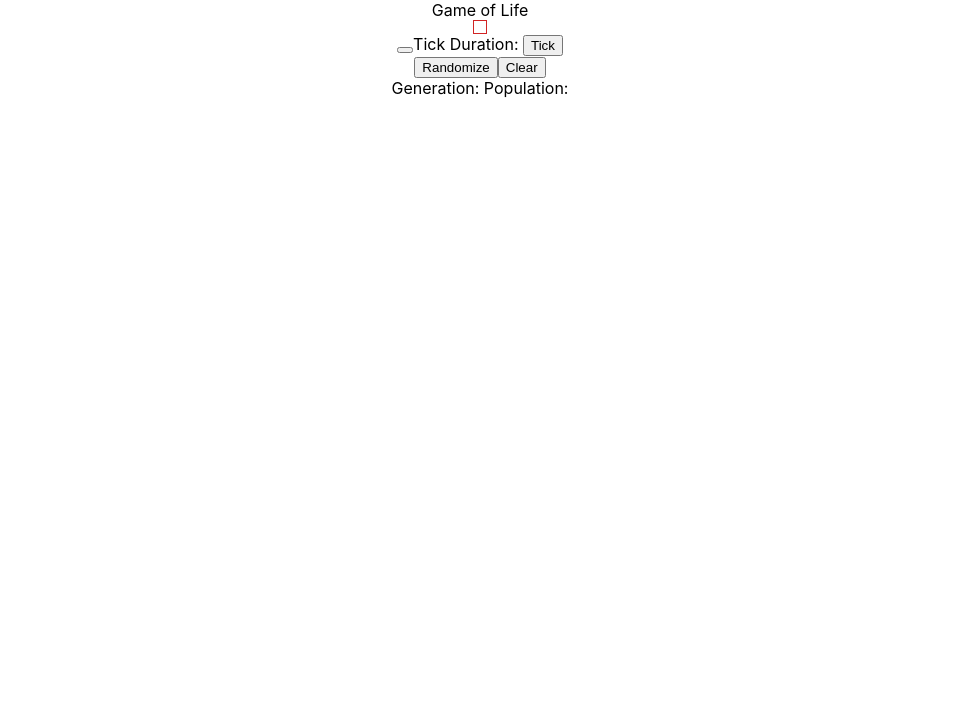
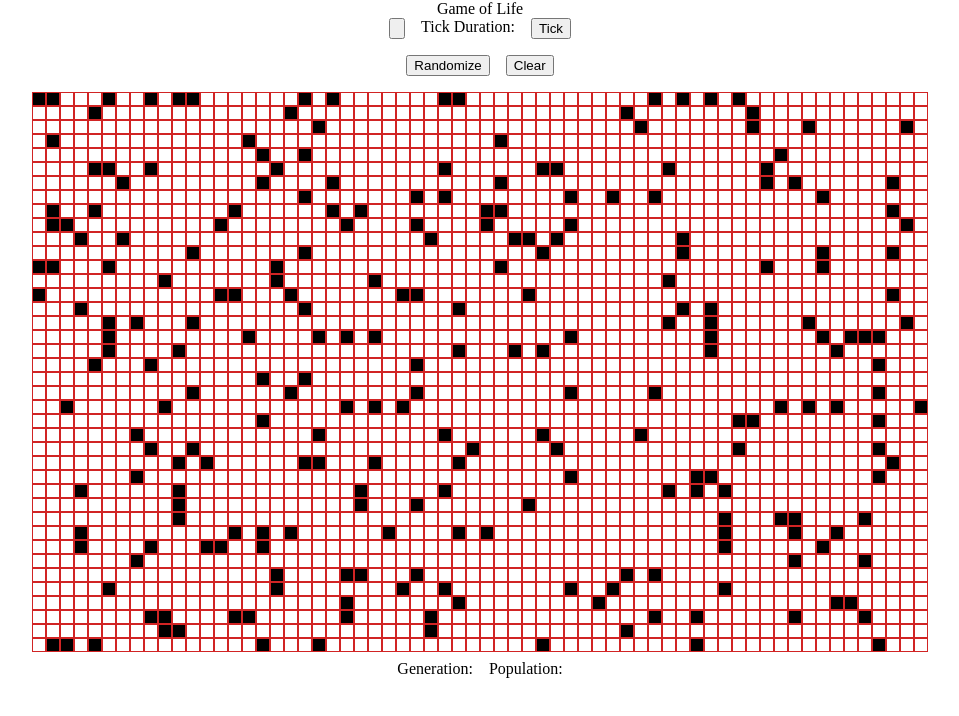
Before and after one commit to gmgower/GameOfLife, a React (Create React App) app: page / in a window 1280 px wide. Shown: the top 716 px of the page, without its empty margins (160-1119 px from the left). Built offline with nearby package versions, Linux system fonts and the light colour scheme.

Commit message:
Render grid of World on page.

```diff
--- a/src/App.css
+++ b/src/App.css
@@ -2,37 +2,28 @@
   text-align: center;
 }
 
-.App-logo {
-  height: 40vmin;
-  pointer-events: none;
+.controls {
+  margin-bottom: 1rem;
+  display: flex;
+  flex-direction: row;
+  justify-content: center;
 }
 
-@media (prefers-reduced-motion: no-preference) {
-  .App-logo {
-    animation: App-logo-spin infinite 20s linear;
-  }
+.controls *:not(:first-child) {
+  margin-left: 1rem;
 }
 
-.App-header {
-  background-color: #282c34;
-  min-height: 100vh;
-  display: flex;
-  flex-direction: column;
-  align-items: center;
-  justify-content: center;
-  font-size: calc(10px + 2vmin);
-  color: white;
+.controls input {
+  width: 40px;
 }
 
-.App-link {
-  color: #61dafb;
+.statusbar {
+  margin-top: .5rem;
+  display: flex;
+  flex-direction: row;
+  justify-content: center;
 }
 
-@keyframes App-logo-spin {
-  from {
-    transform: rotate(0deg);
-  }
-  to {
-    transform: rotate(360deg);
-  }
+.statusbar *:not(:first-child) {
+  margin-left: 1rem;
 }
--- a/src/App.js
+++ b/src/App.js
@@ -1,45 +1,46 @@
 import React from 'react';
 // s7 import connect
-import {connect} from 'react-redux';
+import { connect } from 'react-redux';
 import './App.css';
 import World from './components/World/World';
+// import Game from './gameOfLife';
 
+class App extends React.Component {
+  constructor(props) {
+    super(props);
+  }
 
-function App() {
-
+  render = () => {
     // Grid to display cell
     return (
       <div className='App'>
         <header>Game of Life</header>
-        <World />
         <div className='controls'>
           <button></button>
-        <label htmlFor="">
-          Tick Duration:{' '}
-        </label>
+          <label htmlFor=''>Tick Duration: </label>
           <button>Tick</button>
         </div>
         <div className='controls'>
           <button>Randomize</button>
           <button>Clear</button>
         </div>
+        <World></World>
         <div className='statusbar'>
           <span>Generation: </span>
           <span>Population: </span>
         </div>
       </div>
     );
+  };
 }
 
 //s11 define mapSTP
 const mapStateToProps = (state) => ({
-
-})
+  world: state.world,
+});
 
 //s12 define mapDTP
-const mapDispatchToProps = (dispatch) => ({
-
-});
+const mapDispatchToProps = (dispatch) => ({});
 
 // s8 wrap app component with connect inside second call from 1st call. Pass mapSTP and mapDTP
 export default connect(mapStateToProps, mapDispatchToProps)(App);
--- a/src/components/Cell/Cell.js
+++ b/src/components/Cell/Cell.js
@@ -4,12 +4,13 @@ import './Cell.css';
 class Cell extends React.Component {
   constructor(props) {
     super(props);
+    console.log('Cell', props)
 
-    this.state = {};
+    // this.state = {};
   }
 
   render = () => {
-    return <div className='Cell'></div>;
+    return <div className={'Cell ' + (this.props.alive ? 'alive' : 'dead')}></div>;
   };
 }
 
--- a/src/components/Row/Row.js
+++ b/src/components/Row/Row.js
@@ -4,9 +4,18 @@ import './Row.css';
 
 class Row extends React.Component {
     render = () => {
-        return <div className='Row'>
-            <Cell />
-        </div>
+        return (
+          <div className='Row'>
+            {this.props.cells.map((alive, index) => (
+              <Cell
+                key={this.props.row + 'x' + index}
+                alive={alive} // true || false
+                row={this.props.row}
+                col={index}
+              ></Cell>
+            ))}
+          </div>
+        );
     }
 }
 
--- a/src/components/World/World.js
+++ b/src/components/World/World.js
@@ -1,13 +1,25 @@
 import React from 'react';
+import { connect } from 'react-redux';
 import Row from '../Row/Row';
 import './World.css';
 
 class World extends React.Component {
-    render = () => {
-        return <div>
-            <Row />
-        </div>
-    }
+  render = () => {
+    return (
+      <div className='World'>
+        {this.props.world.map((row, index) => (
+          <Row key={index} row={index} cells={row}></Row>
+        ))}
+        {/* <Row /> */}
+      </div>
+    );
+  };
 }
 
-export default World;
+const mapStateToProps = (state) => ({ ...state });
+
+const mapDispatchToProps = (dispatch) => ({});
+
+export default connect(mapStateToProps, mapDispatchToProps)(World);
+
+// export default World;
--- /dev/null
+++ b/src/gameOfLife.js
@@ -0,0 +1,19 @@
+
+// Create new random world
+const newRandomWorld = (width, height, density = .1) => {
+    // debugger;
+    let world = []
+    // create row on index
+    for (let row = 0; row < height; row++) {
+        world[row] = [];
+        // create col on row by index & random density on world
+        for (let col = 0; col < width; col++) {
+            world[row].push(Math.random() <= density);
+        }
+    }
+    return world;
+}
+
+export default {
+    newRandomWorld,
+}
--- a/src/index.css
+++ b/src/index.css
@@ -1,13 +1,13 @@
 body {
   margin: 0;
-  font-family: -apple-system, BlinkMacSystemFont, 'Segoe UI', 'Roboto', 'Oxygen',
+  /* font-family: -apple-system, BlinkMacSystemFont, 'Segoe UI', 'Roboto', 'Oxygen',
     'Ubuntu', 'Cantarell', 'Fira Sans', 'Droid Sans', 'Helvetica Neue',
     sans-serif;
   -webkit-font-smoothing: antialiased;
-  -moz-osx-font-smoothing: grayscale;
+  -moz-osx-font-smoothing: grayscale; */
 }
 
-code {
+/* code {
   font-family: source-code-pro, Menlo, Monaco, Consolas, 'Courier New',
     monospace;
-}
+} */
--- a/src/reducers/index.js
+++ b/src/reducers/index.js
@@ -1,11 +1,21 @@
+import Game from '../gameOfLife';
+
+// World Grid
+const WORLD_WIDTH = 64;
+const WORLD_HEIGHT = 40;
+
+
+
 // s3 build initialState
 const initialState = {
-
+    world: Game.newRandomWorld(WORLD_WIDTH, WORLD_HEIGHT),
 }
 
 // s4 build rootReducer
 const rootReducer = (state = initialState, action) => {
 
+
+    return state
 }
 
 export default rootReducer;
```
Lines whose indentation alone changed are shown as unchanged.
